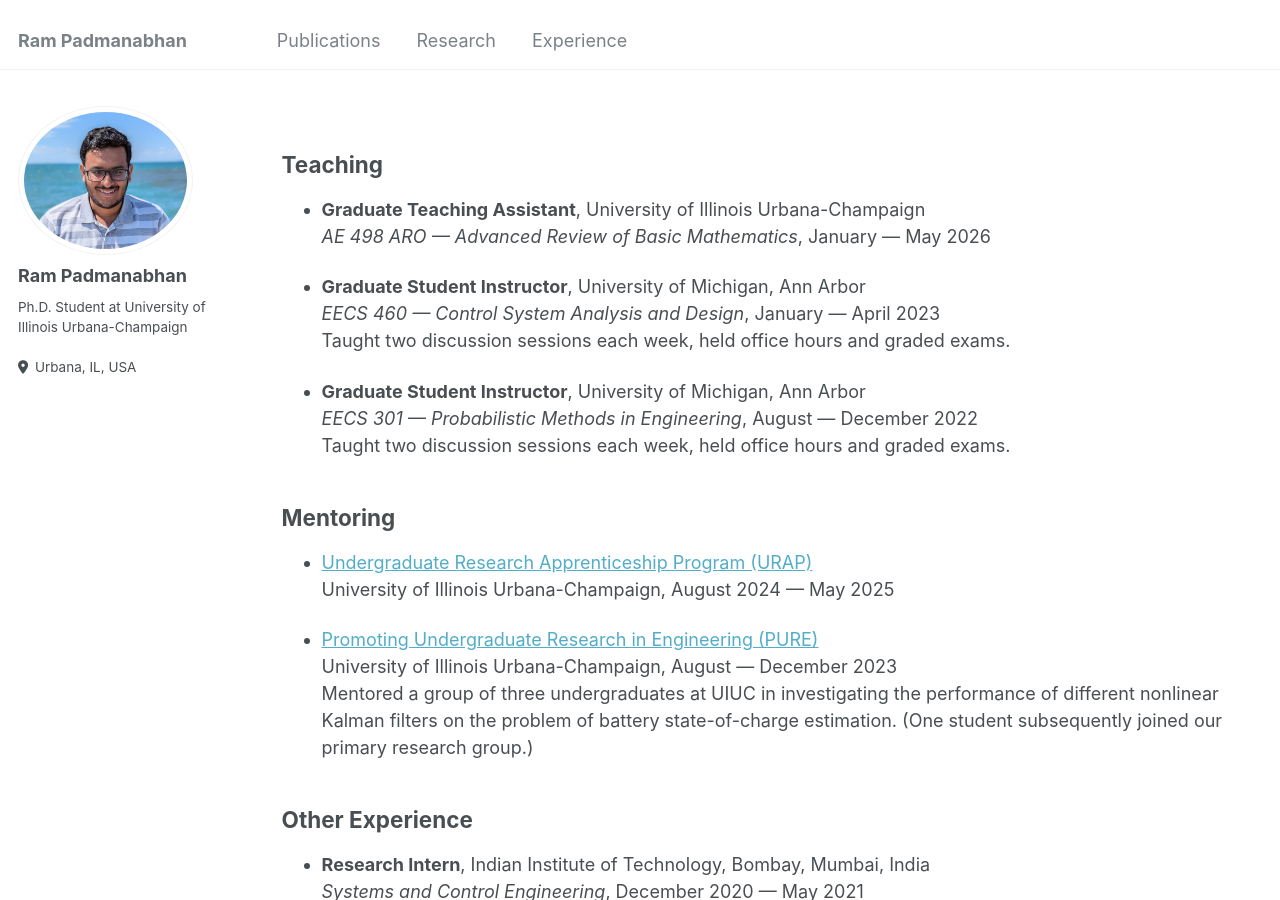
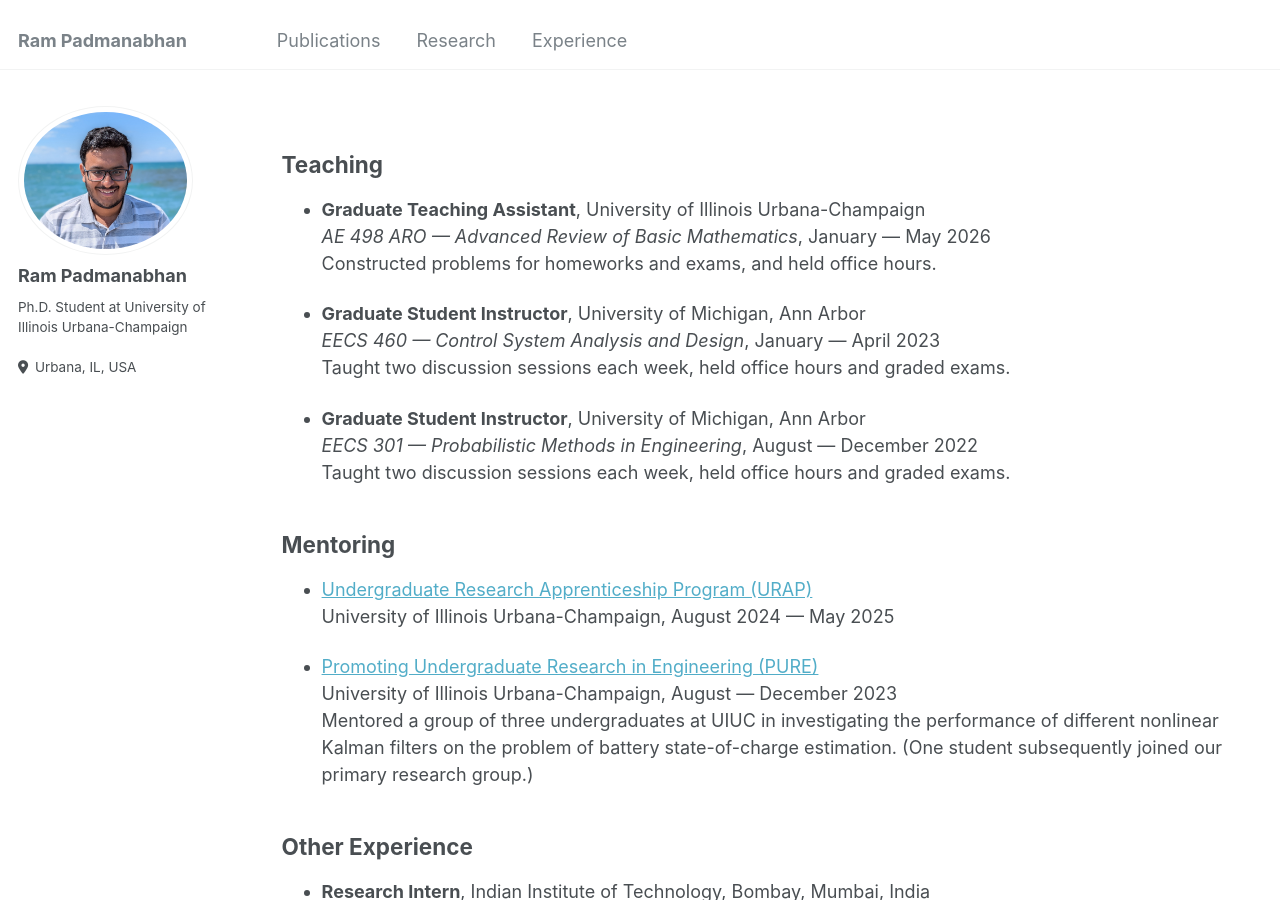
Before and after one commit to ram-p/ram-p.github.io, a Jekyll site: the page built from _pages/experience.md, in a window 1280 px wide and 900 px high. Built offline with Jekyll 4.4.1, drawn with Linux system fonts in a browser that asks for light colours.

Commit message:
May update

```diff
--- a/_pages/experience.md
+++ b/_pages/experience.md
@@ -8,7 +8,8 @@ author_profile: true
 Teaching
 ------
 - **Graduate Teaching Assistant**, University of Illinois Urbana-Champaign \
-_AE 498 ARO — Advanced Review of Basic Mathematics_, January — May 2026
+_AE 498 ARO — Advanced Review of Basic Mathematics_, January — May 2026 \
+Constructed problems for homeworks and exams, and held office hours.
 
 - **Graduate Student Instructor**, University of Michigan, Ann Arbor \
 _EECS 460 — Control System Analysis and Design_, January — April 2023 \
```
Also changed, not shown: _pages/about.md (+1 -1 lines), _pages/publications.md (+2 -0 lines), 3 other files.
